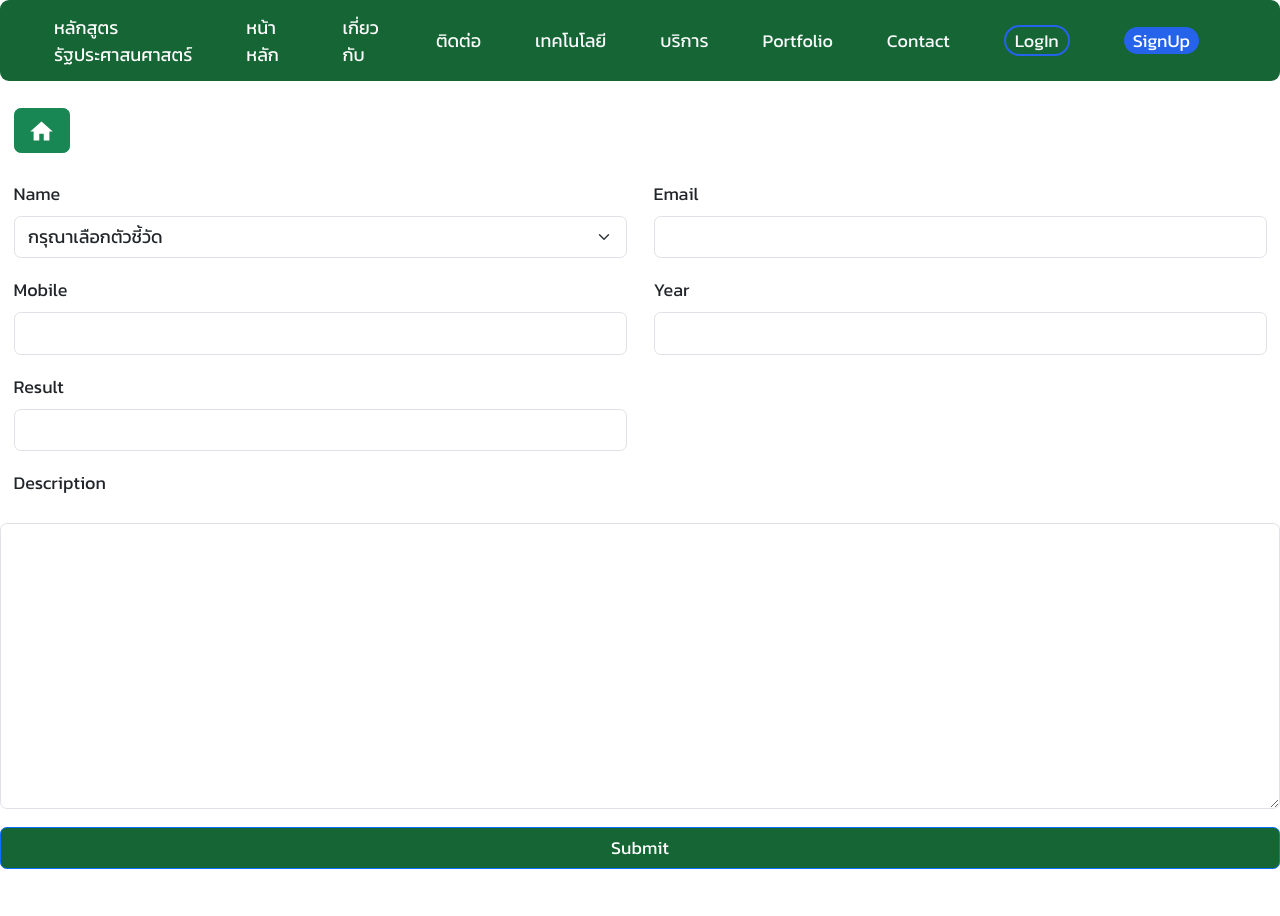
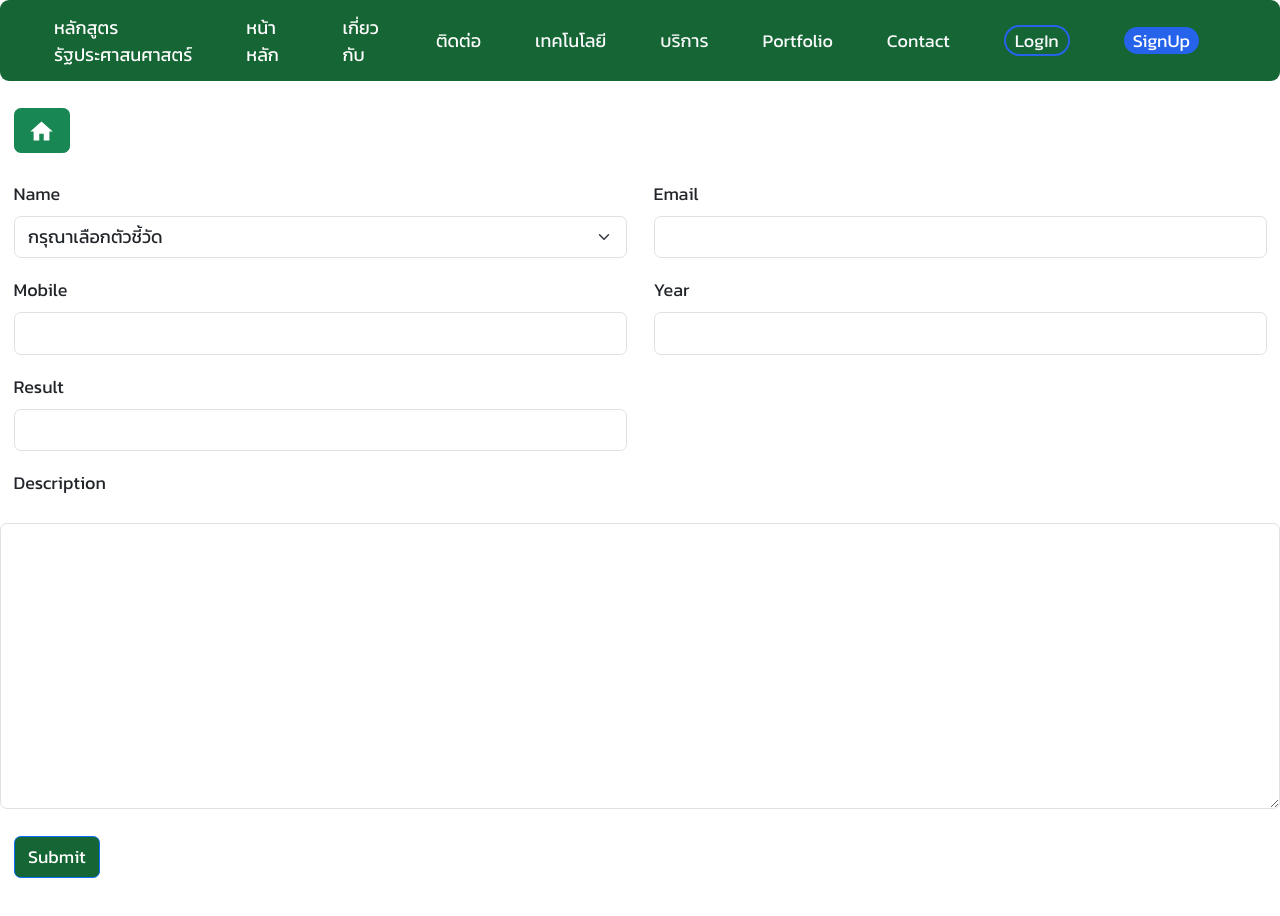
Before and after one commit to Techatach/ViteReact-Public-Policy-Implementation-in-Digital-Era, a React (Vite) app in the folder client/: page /register in a window 1280 px wide. Shown: the top 916 px of the page. Built offline with nearby package versions, Linux system fonts and the light colour scheme.

Commit message:
editing button

```diff
--- a/client/src/crud/Register.jsx
+++ b/client/src/crud/Register.jsx
@@ -177,15 +177,15 @@ const Register = () => {
             cols="30"
             rows="10"
           ></textarea>
+        </div>
         <button
           to="/Users"
           type="submit"
           onClick={addindata}
-            className="btn btn-primary mt-3 bg-green-800"
+          className="btn btn-primary mt-4 bg-green-800"
         >
           Submit
         </button>
-        </div>
       </form>
     </div>
   );
```
Lines whose indentation alone changed are shown as unchanged.
